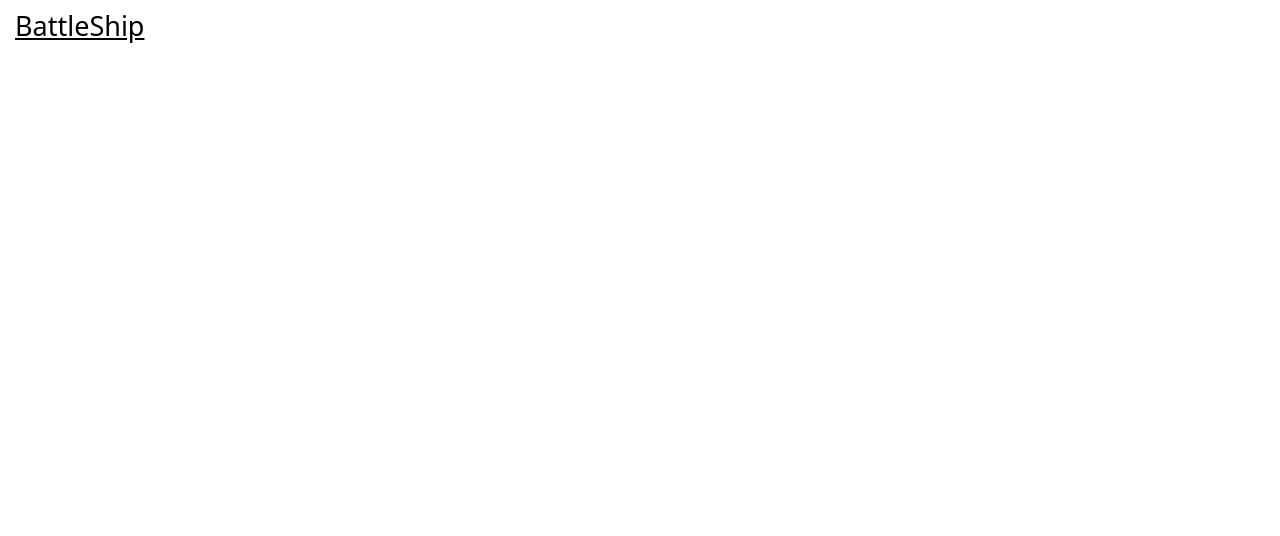
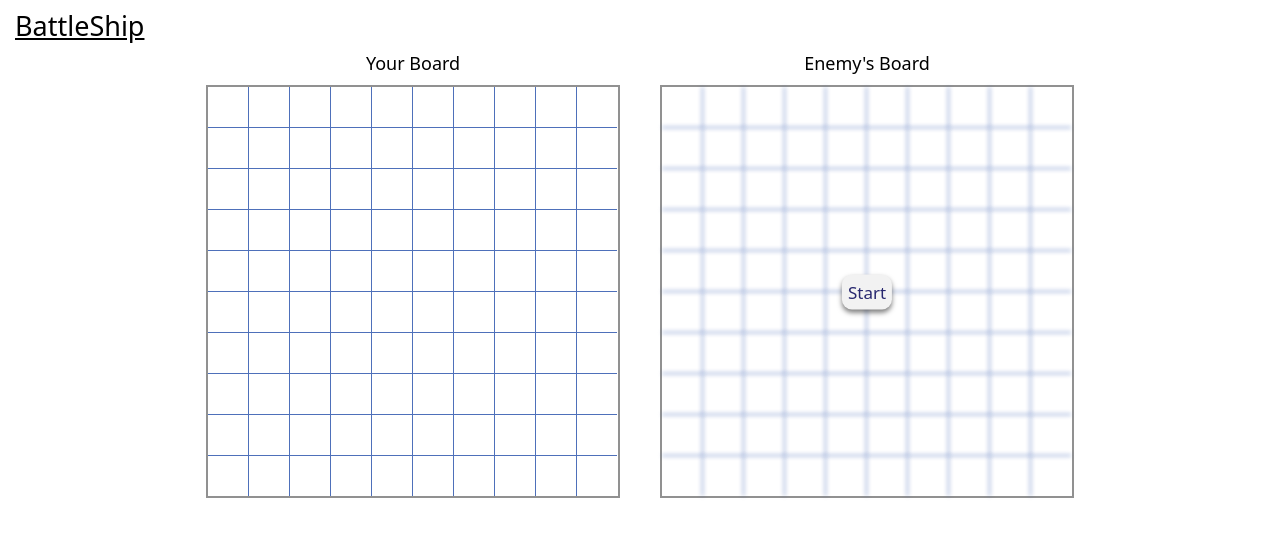
Before and after one commit to Magn3tism/battleship, a website built with webpack: page dist/index.html in a window 1280 px wide. Built offline with nearby package versions, Linux system fonts and the light colour scheme.

Commit message:
Complete main

```diff
--- a/src/index.js
+++ b/src/index.js
@@ -1,6 +1,8 @@
 import TopBar from "./scripts/topBar";
+import Body from "./scripts/body";
 import "./style.css";
 
 const content = document.getElementById("content");
 
 content.appendChild(TopBar());
+content.appendChild(Body());
--- /dev/null
+++ b/src/scripts/body.js
@@ -0,0 +1,43 @@
+export default function Body() {
+  const mainBody = document.createElement("main");
+
+  mainBody.appendChild(gameBoard("Your Board", "p1"));
+  mainBody.appendChild(gameBoard("Enemy's Board", "p2"));
+
+  return mainBody;
+}
+
+function gameBoard(text, player) {
+  const boardContainer = document.createElement("div");
+
+  const title = document.createElement("span");
+  title.textContent = text;
+
+  const board = document.createElement("div");
+
+  for (let i = 0; i < 10; i++) {
+    for (let j = 0; j < 10; j++) {
+      let box = document.createElement("div");
+      box.classList.add("box");
+      if (player === "p2") box.classList.add("p2");
+      board.appendChild(box);
+
+      if (i % 9 === 0 && i !== 0) box.classList.add("box-bottom");
+      if (j % 9 === 0 && j !== 0) box.classList.add("box-right");
+    }
+  }
+  board.classList.add("board");
+
+  if (player === "p2") {
+    const start = document.createElement("button");
+    start.textContent = "Start";
+    start.classList.add("start");
+    board.appendChild(start);
+  }
+
+  boardContainer.appendChild(title);
+  boardContainer.appendChild(board);
+  boardContainer.classList.add("board-container");
+
+  return boardContainer;
+}
--- a/src/scripts/topBar.js
+++ b/src/scripts/topBar.js
@@ -1,5 +1,3 @@
-// import "./../styles/topBar.css";
-
 export default function TopBar() {
   const bar = document.createElement("div");
   bar.classList.add("title-text");
--- a/src/style.css
+++ b/src/style.css
@@ -9,3 +9,64 @@
   margin: 7px 15px;
   text-decoration: underline;
 }
+
+main {
+  width: 100%;
+  justify-content: center;
+  gap: 40px;
+  text-align: center;
+  display: flex;
+}
+
+.board-container {
+  font-size: 18px;
+}
+
+.board {
+  display: grid;
+  grid-template-columns: repeat(10, 1fr);
+  border: 2px solid #919191;
+  margin-top: 10px;
+  position: relative;
+}
+
+.box {
+  height: 40px;
+  width: 40px;
+  border-right: 1px solid #4e70ba;
+  border-bottom: 1px solid #4e70ba;
+}
+
+.box-right {
+  border-right: none;
+}
+
+.box-bottom {
+  border-bottom: none;
+}
+
+.p2 {
+  filter: blur(2px);
+}
+
+.start {
+  position: absolute;
+  filter: none;
+  top: 50%;
+  left: 50%;
+  transform: translate(-50%, -50%);
+
+  padding: 6px;
+  font-size: 17px;
+  border-radius: 10px;
+  border: none;
+  background-color: #f2f2f2;
+  color: #27276f;
+  box-shadow: 0 0.2rem 0.3rem #00000080;
+  transition: transform 100ms;
+}
+
+.start:hover {
+  cursor: pointer;
+  transform: scale(1.1) translate(-50%, -50%);
+}
```
Also changed, not shown: dist/main.js.
